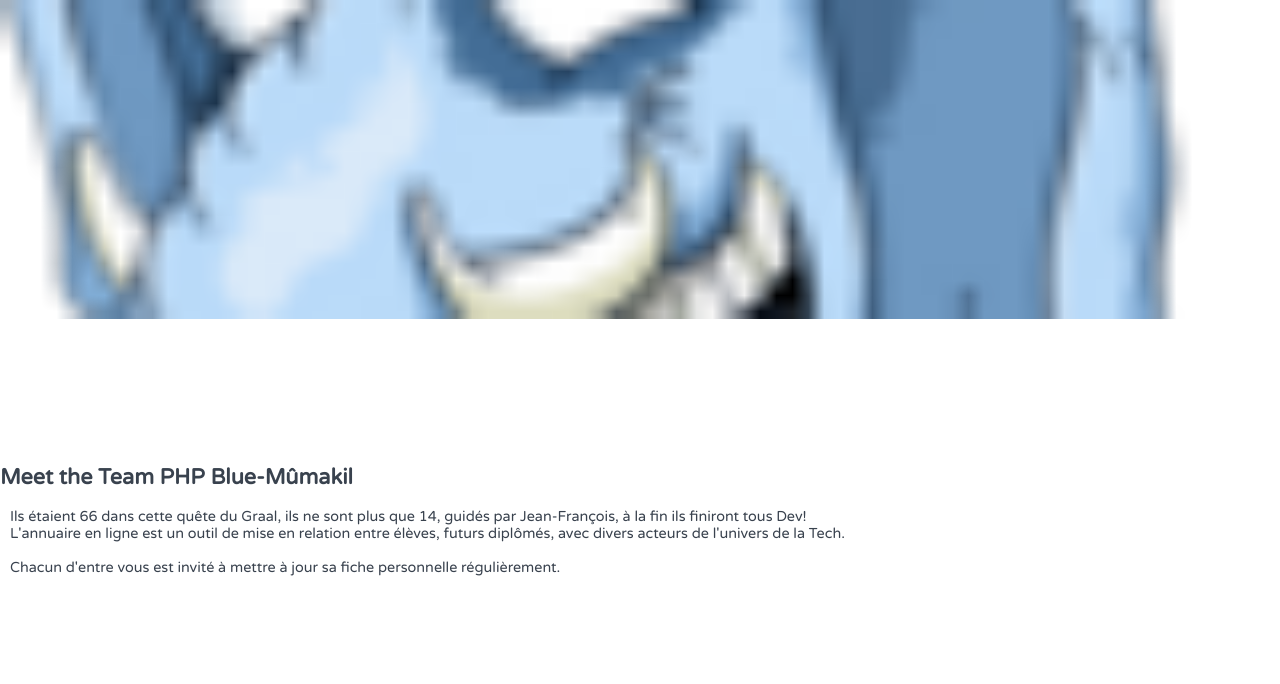
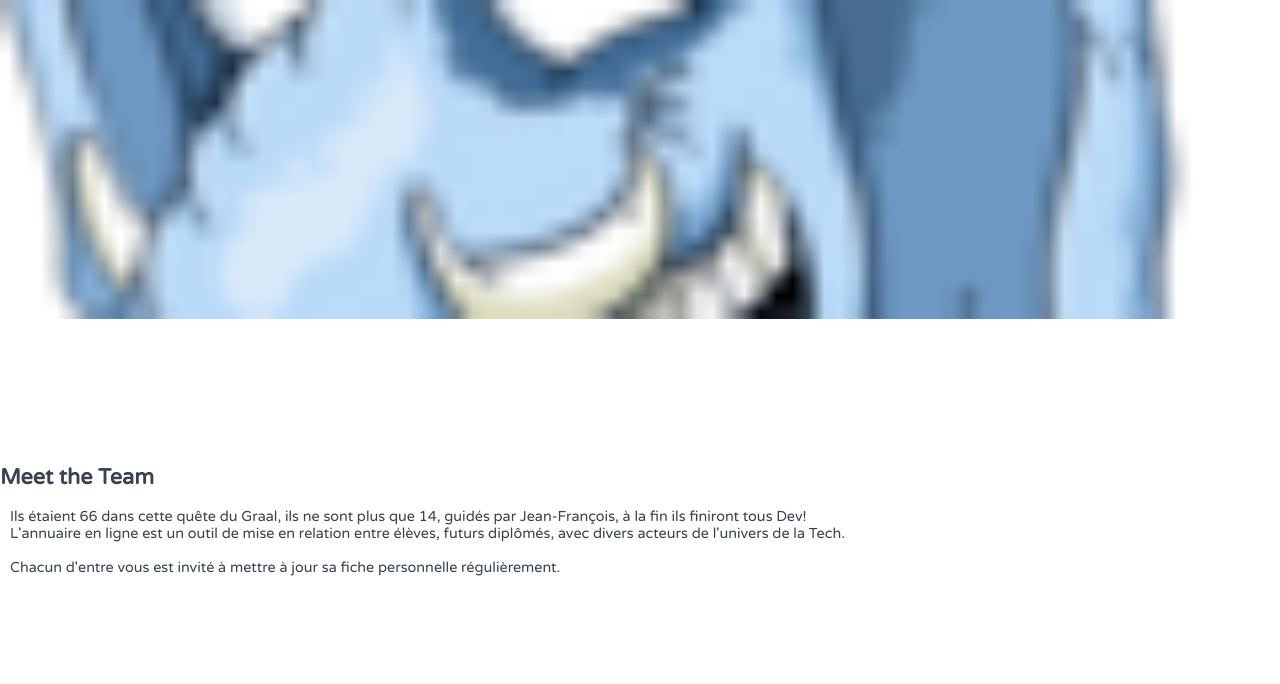
Before and after one commit to Flow78300/wcsDirectory, a PHP site: page / in a window 1280 px wide. Shown: the part 244-928 px from the top of the page. Run offline with PHP 8.4, Linux system fonts and the light colour scheme.

Commit message:
modif index.php

```diff
--- a/index.php
+++ b/index.php
@@ -6,7 +6,7 @@
     <meta http-equiv="X-UA-Compatible" content="IE=edge">
     <meta name="viewport" content="width=device-width, initial-scale=1.0">
     <title>WCS Directory Home page</title>
-    <link rel="stylesheet" href="assets/CSS/style.css">
+    <link rel="stylesheet" href="assets/css/style.css">
 </head>
 
 <body>
@@ -15,7 +15,7 @@
          <section class="WCS-img"></section>
 
          <section class="presentation-text">
-             <h1>Meet the Team PHP Blue-Mûmakil</h1>
+             <h1>Meet the Team</h1>
             <p>Ils étaient 66 dans cette quête du Graal, ils ne sont plus que 14,
                 guidés par Jean-François, à la fin ils finiront tous Dev!
             </p>
```
